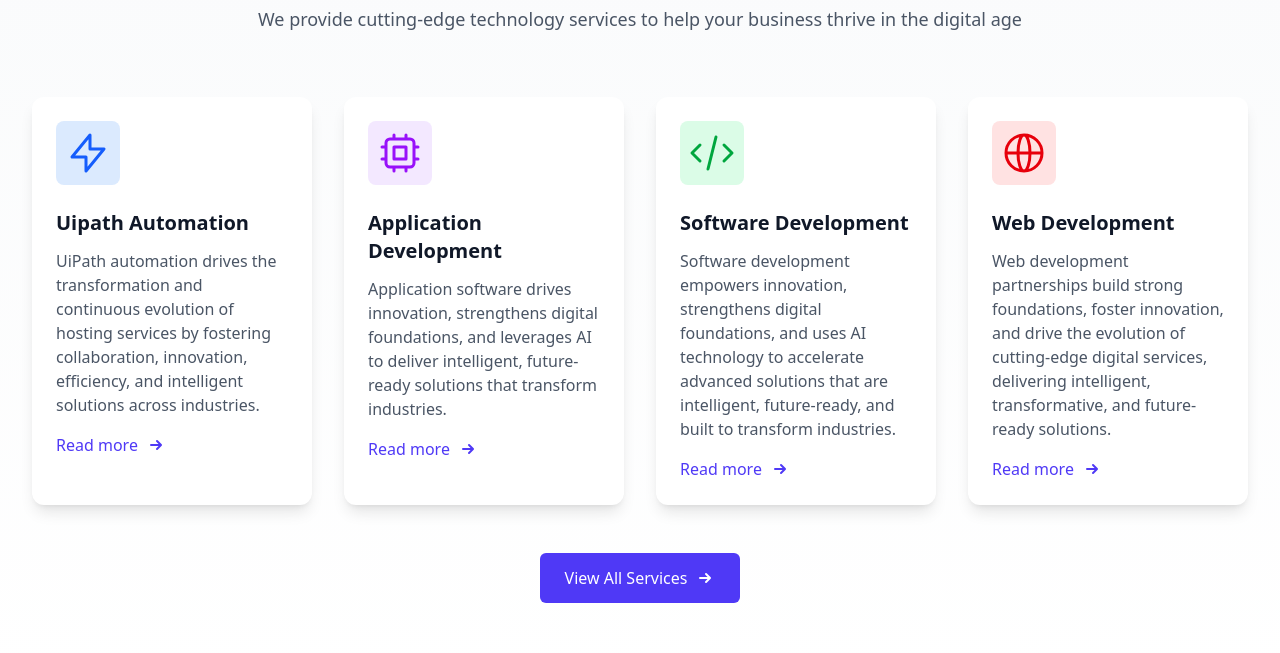
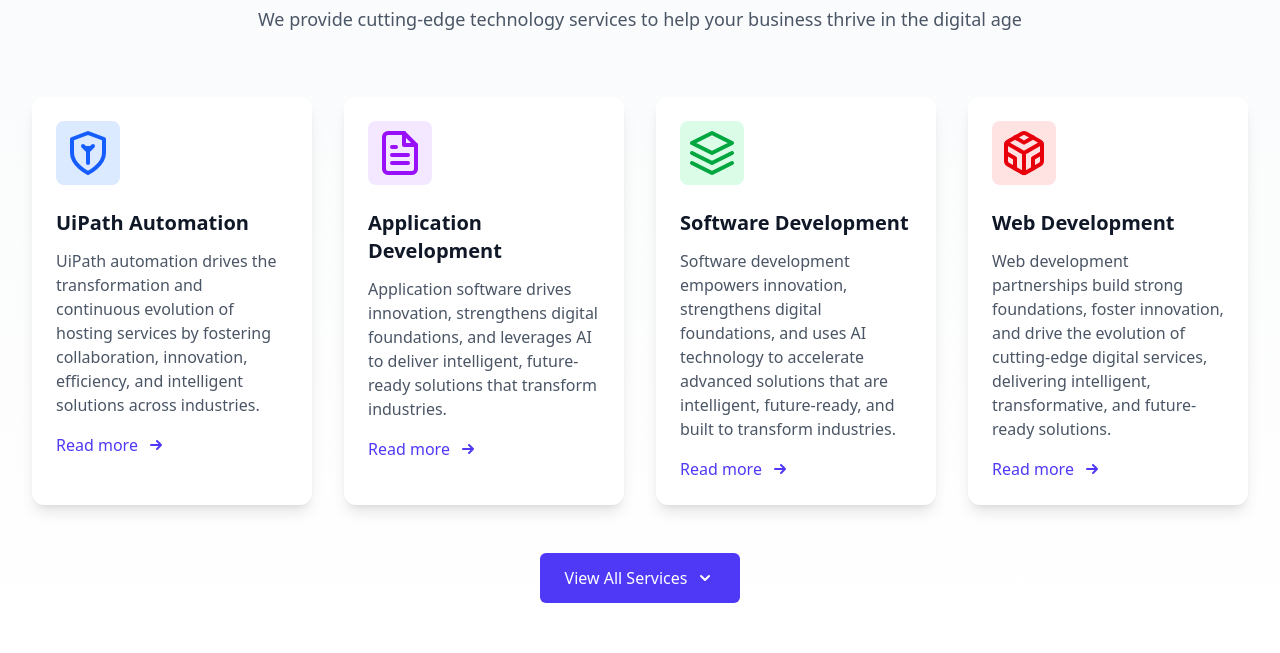
Before and after one commit to abhishek4524/Codegemi, a React (Vite) app: page / in a window 1280 px wide. Shown: the part 2300-2953 px from the top of the page. Built offline with nearby package versions, Linux system fonts and the light colour scheme.

Commit message:
Resolved

```diff
--- a/src/components/Services.jsx
+++ b/src/components/Services.jsx
@@ -2,6 +2,7 @@
 
 const Services = () => {
   const [isVisible, setIsVisible] = useState(false);
+  const [showAll, setShowAll] = useState(false);
 
   useEffect(() => {
     const timer = setTimeout(() => {
@@ -14,11 +15,13 @@
   const services = [
     {
       id: 1,
-      title: "Uipath Automation",
+      title: "UiPath Automation",
       description: "UiPath automation drives the transformation and continuous evolution of hosting services by fostering collaboration, innovation, efficiency, and intelligent solutions across industries.",
       icon: (
-        <svg xmlns="http://www.w3.org/2000/svg" className="h-12 w-12" fill="none" viewBox="0 0 24 24" stroke="currentColor">
-          <path strokeLinecap="round" strokeLinejoin="round" strokeWidth={1.5} d="M13 10V3L4 14h7v7l9-11h-7z" />
+        <svg xmlns="http://www.w3.org/2000/svg" className="h-12 w-12" viewBox="0 0 24 24" fill="currentColor">
+          <path d="M12 22s8-4 8-10V5l-8-3-8 3v7c0 6 8 10 8 10z" fill="none" stroke="currentColor" strokeWidth="2" strokeLinecap="round" strokeLinejoin="round"/>
+          <path d="M9.5 8.5L12 11l2.5-2.5" stroke="currentColor" strokeWidth="2" strokeLinecap="round" strokeLinejoin="round"/>
+          <path d="M12 11v6" stroke="currentColor" strokeWidth="2" strokeLinecap="round" strokeLinejoin="round"/>
         </svg>
       ),
       color: "text-blue-600",
@@ -29,8 +32,12 @@
       title: "Application Development",
       description: "Application software drives innovation, strengthens digital foundations, and leverages AI to deliver intelligent, future-ready solutions that transform industries.",
       icon: (
-        <svg xmlns="http://www.w3.org/2000/svg" className="h-12 w-12" fill="none" viewBox="0 0 24 24" stroke="currentColor">
-          <path strokeLinecap="round" strokeLinejoin="round" strokeWidth={1.5} d="M9 3v2m6-2v2M9 19v2m6-2v2M5 9H3m2 6H3m18-6h-2m2 6h-2M7 19h10a2 2 0 002-2V7a2 2 0 00-2-2H7a2 2 0 00-2 2v10a2 2 0 002 2zM9 9h6v6H9V9z" />
+        <svg xmlns="http://www.w3.org/2000/svg" className="h-12 w-12" viewBox="0 0 24 24" fill="currentColor">
+          <path d="M14 2H6a2 2 0 0 0-2 2v16a2 2 0 0 0 2 2h12a2 2 0 0 0 2-2V8z" fill="none" stroke="currentColor" strokeWidth="2" strokeLinecap="round" strokeLinejoin="round"/>
+          <polyline points="14 2 14 8 20 8" fill="none" stroke="currentColor" strokeWidth="2" strokeLinecap="round" strokeLinejoin="round"/>
+          <line x1="16" y1="13" x2="8" y2="13" fill="none" stroke="currentColor" strokeWidth="2" strokeLinecap="round" strokeLinejoin="round"/>
+          <line x1="16" y1="17" x2="8" y2="17" fill="none" stroke="currentColor" strokeWidth="2" strokeLinecap="round" strokeLinejoin="round"/>
+          <polyline points="10 9 9 9 8 9" fill="none" stroke="currentColor" strokeWidth="2" strokeLinecap="round" strokeLinejoin="round"/>
         </svg>
       ),
       color: "text-purple-600",
@@ -41,8 +48,10 @@
       title: "Software Development",
       description: "Software development empowers innovation, strengthens digital foundations, and uses AI technology to accelerate advanced solutions that are intelligent, future-ready, and built to transform industries.",
       icon: (
-        <svg xmlns="http://www.w3.org/2000/svg" className="h-12 w-12" fill="none" viewBox="0 0 24 24" stroke="currentColor">
-          <path strokeLinecap="round" strokeLinejoin="round" strokeWidth={1.5} d="M10 20l4-16m4 4l4 4-4 4M6 16l-4-4 4-4" />
+        <svg xmlns="http://www.w3.org/2000/svg" className="h-12 w-12" viewBox="0 0 24 24" fill="currentColor">
+          <polygon points="12 2 2 7 12 12 22 7 12 2" fill="none" stroke="currentColor" strokeWidth="2" strokeLinecap="round" strokeLinejoin="round"/>
+          <polyline points="2 17 12 22 22 17" fill="none" stroke="currentColor" strokeWidth="2" strokeLinecap="round" strokeLinejoin="round"/>
+          <polyline points="2 12 12 17 22 12" fill="none" stroke="currentColor" strokeWidth="2" strokeLinecap="round" strokeLinejoin="round"/>
         </svg>
       ),
       color: "text-green-600",
@@ -53,14 +62,78 @@
       title: "Web Development",
       description: "Web development partnerships build strong foundations, foster innovation, and drive the evolution of cutting-edge digital services, delivering intelligent, transformative, and future-ready solutions.",
       icon: (
-        <svg xmlns="http://www.w3.org/2000/svg" className="h-12 w-12" fill="none" viewBox="0 0 24 24" stroke="currentColor">
-          <path strokeLinecap="round" strokeLinejoin="round" strokeWidth={1.5} d="M21 12a9 9 0 01-9 9m9-9a9 9 0 00-9-9m9 9H3m9 9a9 9 0 01-9-9m9 9c1.657 0 3-4.03 3-9s-1.343-9-3-9m0 18c-1.657 0-3-4.03-3-9s1.343-9 3-9m-9 9a9 9 0 019-9" />
+        <svg xmlns="http://www.w3.org/2000/svg" className="h-12 w-12" viewBox="0 0 24 24" fill="currentColor">
+          <path d="M21 16V8a2 2 0 0 0-1-1.73l-7-4a2 2 0 0 0-2 0l-7 4A2 2 0 0 0 3 8v8a2 2 0 0 0 1 1.73l7 4a2 2 0 0 0 2 0l7-4A2 2 0 0 0 21 16z" fill="none" stroke="currentColor" strokeWidth="2" strokeLinecap="round" strokeLinejoin="round"/>
+          <polyline points="7.5 4.21 12 6.81 16.5 4.21" fill="none" stroke="currentColor" strokeWidth="2" strokeLinecap="round" strokeLinejoin="round"/>
+          <polyline points="7.5 19.79 7.5 14.6 3 12" fill="none" stroke="currentColor" strokeWidth="2" strokeLinecap="round" strokeLinejoin="round"/>
+          <polyline points="21 12 16.5 14.6 16.5 19.79" fill="none" stroke="currentColor" strokeWidth="2" strokeLinecap="round" strokeLinejoin="round"/>
+          <polyline points="3.27 6.96 12 12.01 20.73 6.96" fill="none" stroke="currentColor" strokeWidth="2" strokeLinecap="round" strokeLinejoin="round"/>
+          <line x1="12" y1="22.08" x2="12" y2="12" fill="none" stroke="currentColor" strokeWidth="2" strokeLinecap="round" strokeLinejoin="round"/>
         </svg>
       ),
       color: "text-red-600",
       bgColor: "bg-red-100"
+    },
+    {
+      id: 5,
+      title: "Cloud Solutions",
+      description: "Our cloud solutions provide scalable, secure, and cost-effective infrastructure to support your business growth and digital transformation journey.",
+      icon: (
+        <svg xmlns="http://www.w3.org/2000/svg" className="h-12 w-12" viewBox="0 0 24 24" fill="currentColor">
+          <path d="M18 10h-1.26A8 8 0 1 0 9 20h9a5 5 0 0 0 0-10z" fill="none" stroke="currentColor" strokeWidth="2" strokeLinecap="round" strokeLinejoin="round"/>
+        </svg>
+      ),
+      color: "text-yellow-600",
+      bgColor: "bg-yellow-100"
+    },
+    {
+      id: 6,
+      title: "Data Analytics",
+      description: "Transform your data into actionable insights with our advanced analytics solutions, helping you make informed business decisions.",
+      icon: (
+        <svg xmlns="http://www.w3.org/2000/svg" className="h-12 w-12" viewBox="0 0 24 24" fill="currentColor">
+          <path d="M3 3v18h18" fill="none" stroke="currentColor" strokeWidth="2" strokeLinecap="round" strokeLinejoin="round"/>
+          <path d="M18 17V9" fill="none" stroke="currentColor" strokeWidth="2" strokeLinecap="round" strokeLinejoin="round"/>
+          <path d="M13 17V5" fill="none" stroke="currentColor" strokeWidth="2" strokeLinecap="round" strokeLinejoin="round"/>
+          <path d="M8 17v-3" fill="none" stroke="currentColor" strokeWidth="2" strokeLinecap="round" strokeLinejoin="round"/>
+        </svg>
+      ),
+      color: "text-indigo-600",
+      bgColor: "bg-indigo-100"
+    },
+    {
+      id: 7,
+      title: "Cybersecurity",
+      description: "Protect your business from cyber threats with our comprehensive security solutions, including threat detection and prevention systems.",
+      icon: (
+        <svg xmlns="http://www.w3.org/2000/svg" className="h-12 w-12" viewBox="0 0 24 24" fill="currentColor">
+          <path d="M12 22s8-4 8-10V5l-8-3-8 3v7c0 6 8 10 8 10z" fill="none" stroke="currentColor" strokeWidth="2" strokeLinecap="round" strokeLinejoin="round"/>
+          <path d="M9 12l2 2 4-4" fill="none" stroke="currentColor" strokeWidth="2" strokeLinecap="round" strokeLinejoin="round"/>
+        </svg>
+      ),
+      color: "text-pink-600",
+      bgColor: "bg-pink-100"
+    },
+    {
+      id: 8,
+      title: "IT Consulting",
+      description: "Get expert advice on technology strategy, digital transformation, and IT infrastructure optimization tailored to your business needs.",
+      icon: (
+        <svg xmlns="http://www.w3.org/2000/svg" className="h-12 w-12" viewBox="0 0 24 24" fill="currentColor">
+          <path d="M21 16V8a2 2 0 0 0-1-1.73l-7-4a2 2 0 0 0-2 0l-7 4A2 2 0 0 0 3 8v8a2 2 0 0 0 1 1.73l7 4a2 2 0 0 0 2 0l7-4A2 2 0 0 0 21 16z" fill="none" stroke="currentColor" strokeWidth="2" strokeLinecap="round" strokeLinejoin="round"/>
+          <circle cx="12" cy="12" r="3" fill="none" stroke="currentColor" strokeWidth="2" strokeLinecap="round" strokeLinejoin="round"/>
+          <path d="M12 23v-2" fill="none" stroke="currentColor" strokeWidth="2" strokeLinecap="round" strokeLinejoin="round"/>
+          <path d="M12 3v2" fill="none" stroke="currentColor" strokeWidth="2" strokeLinecap="round" strokeLinejoin="round"/>
+          <path d="M3 12h2" fill="none" stroke="currentColor" strokeWidth="2" strokeLinecap="round" strokeLinejoin="round"/>
+          <path d="M19 12h2" fill="none" stroke="currentColor" strokeWidth="2" strokeLinecap="round" strokeLinejoin="round"/>
+        </svg>
+      ),
+      color: "text-teal-600",
+      bgColor: "bg-teal-100"
     }
   ];
+
+  const visibleServices = showAll ? services : services.slice(0, 4);
 
   return (
     <section className="py-20 bg-gradient-to-b from-gray-50 to-white overflow-hidden">
@@ -84,7 +157,7 @@
         </div>
 
         <div className="grid grid-cols-1 md:grid-cols-2 lg:grid-cols-4 gap-8">
-          {services.map((service, index) => (
+          {visibleServices.map((service, index) => (
             <div
               key={service.id}
               className={`bg-white rounded-xl shadow-lg p-6 transition-all duration-700 hover:shadow-xl hover:-translate-y-2 group ${isVisible ? 'opacity-100 translate-y-0' : 'opacity-0 translate-y-10'}`}
@@ -110,12 +183,20 @@
         </div>
 
         <div className="text-center mt-12">
-          <a href="#" className="inline-flex items-center px-6 py-3 border border-transparent text-base font-medium rounded-md text-white bg-indigo-600 hover:bg-indigo-700 transition-colors duration-300">
-            View All Services
-            <svg xmlns="http://www.w3.org/2000/svg" className="h-5 w-5 ml-2" viewBox="0 0 20 20" fill="currentColor">
-              <path fillRule="evenodd" d="M10.293 5.293a1 1 0 011.414 0l4 4a1 1 0 010 1.414l-4 4a1 1 0 01-1.414-1.414L12.586 11H5a1 1 0 110-2h7.586l-2.293-2.293a1 1 0 010-1.414z" clipRule="evenodd" />
+          <button
+            onClick={() => setShowAll(!showAll)}
+            className="inline-flex items-center px-6 py-3 border border-transparent text-base font-medium rounded-md text-white bg-indigo-600 hover:bg-indigo-700 transition-colors duration-300"
+          >
+            {showAll ? 'Show Less' : 'View All Services'}
+            <svg
+              xmlns="http://www.w3.org/2000/svg"
+              className={`h-5 w-5 ml-2 transition-transform duration-300 ${showAll ? 'rotate-180' : ''}`}
+              viewBox="0 0 20 20"
+              fill="currentColor"
+            >
+              <path fillRule="evenodd" d="M5.293 7.293a1 1 0 011.414 0L10 10.586l3.293-3.293a1 1 0 111.414 1.414l-4 4a1 1 0 01-1.414 0l-4-4a1 1 0 010-1.414z" clipRule="evenodd" />
             </svg>
-          </a>
+          </button>
         </div>
       </div>
     </section>
--- a/src/pages/About.jsx
+++ b/src/pages/About.jsx
@@ -13,7 +13,7 @@
   { name: "Meta", logo: "https://upload.wikimedia.org/wikipedia/commons/0/05/Facebook_Logo_%282019%29.png" },
   { name: "Netflix", logo: "https://upload.wikimedia.org/wikipedia/commons/0/08/Netflix_2015_logo.svg" },
   { name: "Tesla", logo: "https://upload.wikimedia.org/wikipedia/commons/b/bd/Tesla_Motors.svg" },
-  { name: "Adobe", logo: "https://upload.wikimedia.org/wikipedia/commons/a/a7/Adobe_Corporate_Logo.png" },
+  { name: "Adobe", logo: "https://logos-world.net/wp-content/uploads/2023/07/Adobe-Logo-New.png" },
   { name: "Spotify", logo: "https://upload.wikimedia.org/wikipedia/commons/2/26/Spotify_logo_with_text.svg" }
 ];
 
--- a/src/pages/BlogGrid.jsx
+++ b/src/pages/BlogGrid.jsx
@@ -78,7 +78,7 @@
             initial={{ opacity: 0, y: -30 }}
             animate={{ opacity: 1, y: 0 }}
             transition={{ duration: 0.8, ease: "easeOut" }}
-            className="text-5xl md:text-7xl font-bold mb-6 bg-clip-text text-transparent bg-gradient-to-r from-white to-purple-200"
+            className="h-22 text-5xl md:text-7xl font-bold mb-6 bg-clip-text text-transparent bg-gradient-to-r from-white to-purple-200"
           >
             Our Blog
           </motion.h1>
```
